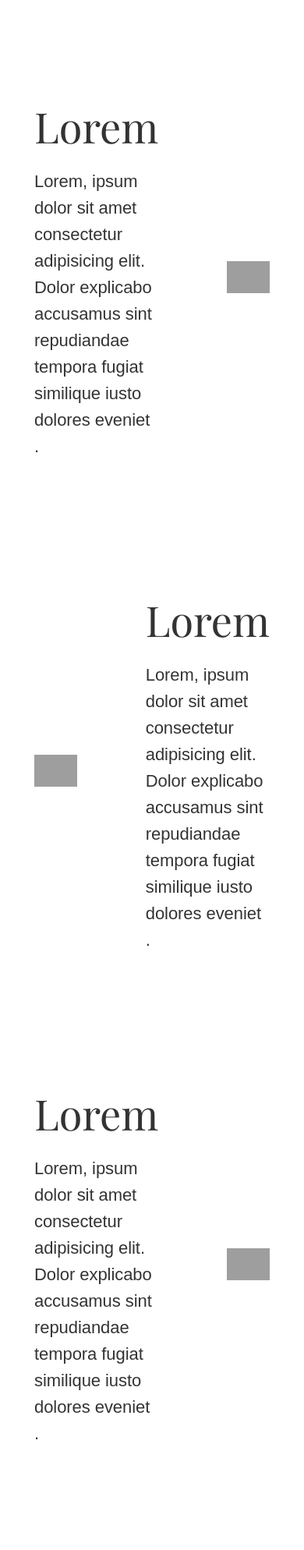
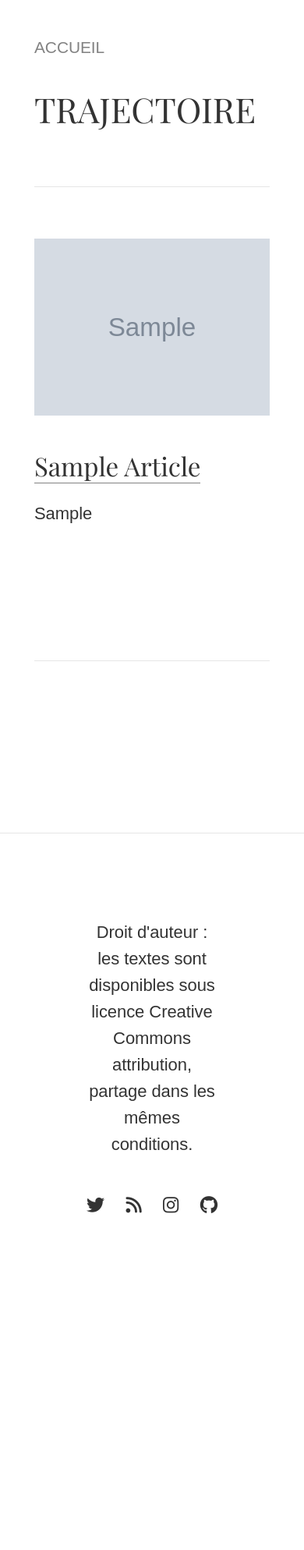
Before and after one commit to RaphaelGoutmann/Trajectoire, a Django app: page / in a window 390 px wide. Shown: the part 125-2113 px from the top of the page at 78% size. After the commit the page ends 1681 px from the top, so only its background shows below. Run offline with Django 4.2, Linux system fonts and the light colour scheme; tables that the repository leaves empty hold one stand-in row (values such as "Sample post"); grey boxes marked "Sample" are stand-in pictures; some libraries are stand-ins or nearby versions; some web fonts are replaced; grey boxes are pictures that could not be loaded.

Commit message:
➕ AModification de la page d'accueil ➕

```diff
--- a/src/articles/templates/articles/home.html
+++ b/src/articles/templates/articles/home.html
@@ -1,5 +1,4 @@
 {% extends 'base.html' %}
-{% load static %}
 
 {% block title %}
     <title>Accueil - Trajectoire</title>
@@ -7,58 +6,63 @@
 
 {% block content %}
 
-    <div class="container-lg">
+    <div class="container-xxl">
 
-        <div class="block gap-4">
-            <div>
-                <h1 class="title pb-1">Lorem</h1>
-                <p>Lorem, ipsum dolor sit amet consectetur adipisicing elit. Dolor explicabo accusamus sint repudiandae tempora fugiat similique iusto dolores eveniet .</p>
-            </div>
-            <div>
-                <img src="https://absurd.design/_nuxt/img/db4f17a.jpg" alt="" srcset="">
+        <div class="small text-light uppercase">Accueil</div>
+        <h1 class="font-light uppercase">Trajectoire</h1>
+
+        <hr>
+
+        <div class="grid">
+
+            <div class="row">
+
+                <div class="xs:col-12 xs:order-1 md:col-6 md:order-2">
+
+                    {% for article in articles|slice:"0:3" %}
+
+                    <div class="card card-column">
+                        <a href="{% url 'article' slug=article.slug %}">
+                            <img class="card__thumbnail" src="{{ article.thumbnail.url }}" alt="{{ article.name }}">
+                        </a>
+                        <div class="card__body">
+                            <h3 class="card__title"><a href="{% url 'article' slug=article.slug %}">{{ article.title }}</a></h3>
+                            <p  class="card__text">{{ article.resume | truncatewords:30 }}</p>
                         </div>
                     </div>
 
-        <div class="block block-reverse gap-4">
-            <div>
-                <h1 class="title pb-1">Lorem</h1>
-                <p>Lorem, ipsum dolor sit amet consectetur adipisicing elit. Dolor explicabo accusamus sint repudiandae tempora fugiat similique iusto dolores eveniet .</p>
+                    {% endfor %}
+
                 </div>
-            <div>
-                <img src="https://absurd.design/_nuxt/img/db4f17a.jpg" alt="" srcset="">
+
+
+                <div class="xs:col-12 xs:order-2 md:col-3 md:order-1">
+
+                    {% for article in articles|slice:"3:6" %}
+
+                        <div class="card card-column">
+                            <a href="{% url 'article' slug=article.slug %}">
+                                <img class="card__thumbnail" src="{{ article.thumbnail.url }}" alt="{{ article.name }}">
+                            </a>
+                            <div class="card__body">
+                                <h3 class="card__title"><a href="{% url 'article' slug=article.slug %}">{{ article.title }}</a></h3>
+                                <p  class="card__text">{{ article.resume | truncatewords:30 }}</p>
                             </div>
                         </div>
 
-        <div class="block gap-4">
-            <div>
-                <h1 class="title pb-1">Lorem</h1>
-                <p>Lorem, ipsum dolor sit amet consectetur adipisicing elit. Dolor explicabo accusamus sint repudiandae tempora fugiat similique iusto dolores eveniet .</p>
-            </div>
-            <div>
-                <img src="https://absurd.design/_nuxt/img/db4f17a.jpg" alt="" srcset="">
-            </div>
-        </div>
+                    {% endfor %}
 
                 </div>
 
-    <div class="container-md">
+                <div class="xs:col-12 xs:order-3 md:col-3 md:order-3">
 
-        <div class="row gap-1">
+                    {% for article in articles|slice:"6:9" %}
 
-            {% for category in categories %}
-
-            <div class="col-12 md:col-6">
-
-                <a href="{% url 'category' slug=category.slug %}">
-                    <div style="height: 600px" class="hover:shadow text-center card mb-0 card-column card-border justify-flex-start">
-                        <img height="auto" class="card__thumbnail" src="{{ category.thumbnail.url }}" alt="">
+                        <div class="card card-column">
                             <div class="card__body">
-                            <h3 class="card__title">{{ category.name }}</h3>
-                            <p  class="card__text">{{ category.description }}</p>
+                                <h3 class="card__title"><a href="{% url 'article' slug=article.slug %}">{{ article.title }}</a></h3>
+                                <p  class="card__text">{{ article.resume | truncatewords:30 }}</p>
                             </div>
-                    </div>
-                </a>
-
                         </div>
 
                     {% endfor %}
@@ -67,4 +71,31 @@
 
             </div>
 
+        </div>
+
+        <hr>
+
+        <div class="row">
+
+            <div class="xs:col-12 md:col-9">
+
+                {% for article in articles|slice:"9:" %}
+
+                    <div class="card card-row">
+                        <a href="{% url 'article' slug=article.slug %}">
+                            <img width="600px" src="{{ article.thumbnail.url }}" alt="{{ article.name }}">
+                        </a>
+                        <div class="card__body">
+                            <h3 class="card__title"><a href="{% url 'article' slug=article.slug %}">{{ article.title }}</a></h3>
+                            <p  class="card__text">{{ article.resume | truncatewords:30 }}</p>
+                        </div>
+                    </div>
+
+                {% endfor %}
+
+            </div>
+
+        </div>
+    </div>
+
 {% endblock %}
--- a/src/articles/urls.py
+++ b/src/articles/urls.py
@@ -7,7 +7,7 @@ from trajectoire import settings
 from .views import *
 
 urlpatterns = [
-    path('', HomeView, name="home"),
+    path('', HomeView.as_view(), name="home"),
     path('contribute', ContributeView, name="contribute"),
 
     path('search', SearchView.as_view(), name="search"),
--- a/src/articles/views.py
+++ b/src/articles/views.py
@@ -6,18 +6,20 @@ from .models import *
 class ArticleDetailView(DetailView):
     model = Article
     template_name = 'articles/article_detail.html'
-    context_object_name = "article"
+    context_object_name = 'article'
 
 class CategoryDetailView(DetailView):
     model = Category
     template_name = 'articles/category_detail.html'
-    context_object_name = "category"
+    context_object_name = 'category'
 
-def HomeView(request):
-    return render(request, 'articles/home.html')
+class HomeView(ListView):
+    model = Article
+    template_name = 'articles/home.html'
+    context_object_name = 'articles'
 
 def ContributeView(request):
-    return render(request, "articles/contribute.html")
+    return render(request, 'articles/contribute.html')
 
 class SearchView(ListView):
     model = Article
```
Lines whose indentation alone changed are shown as unchanged.
